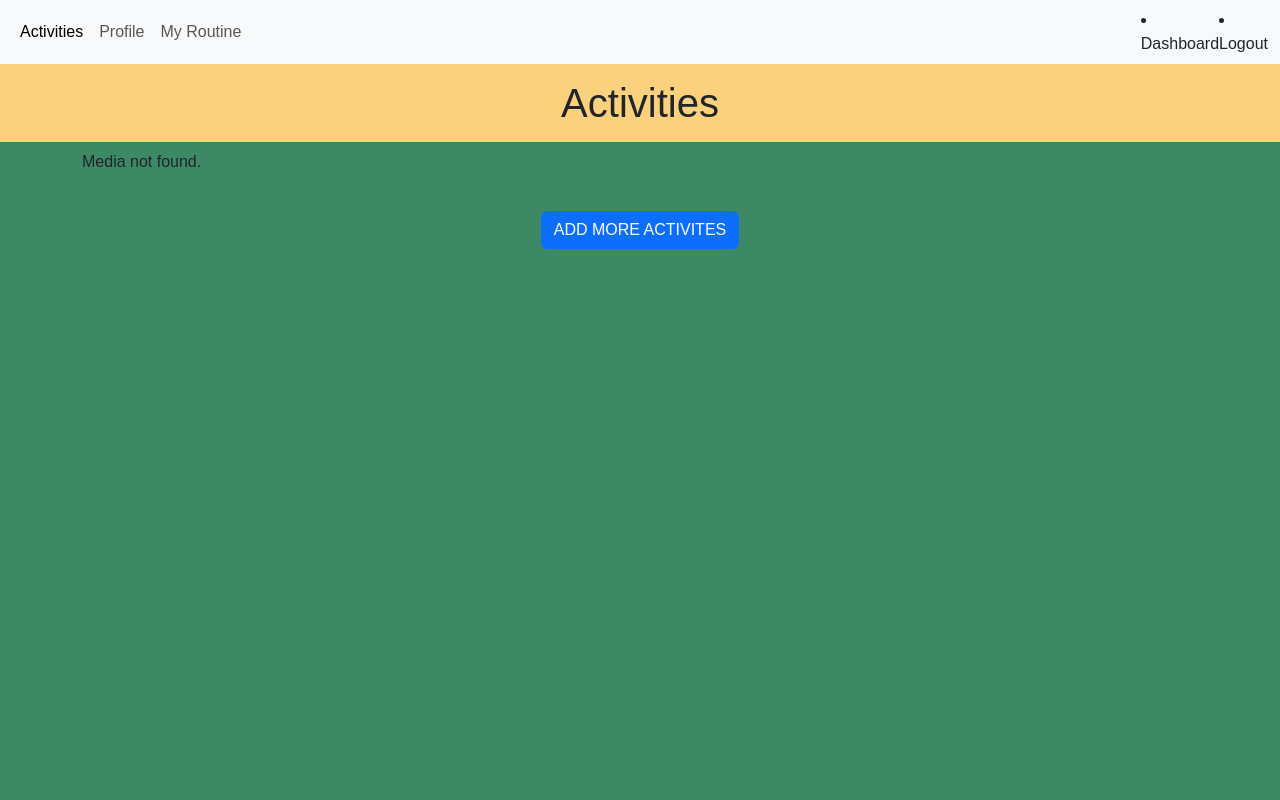
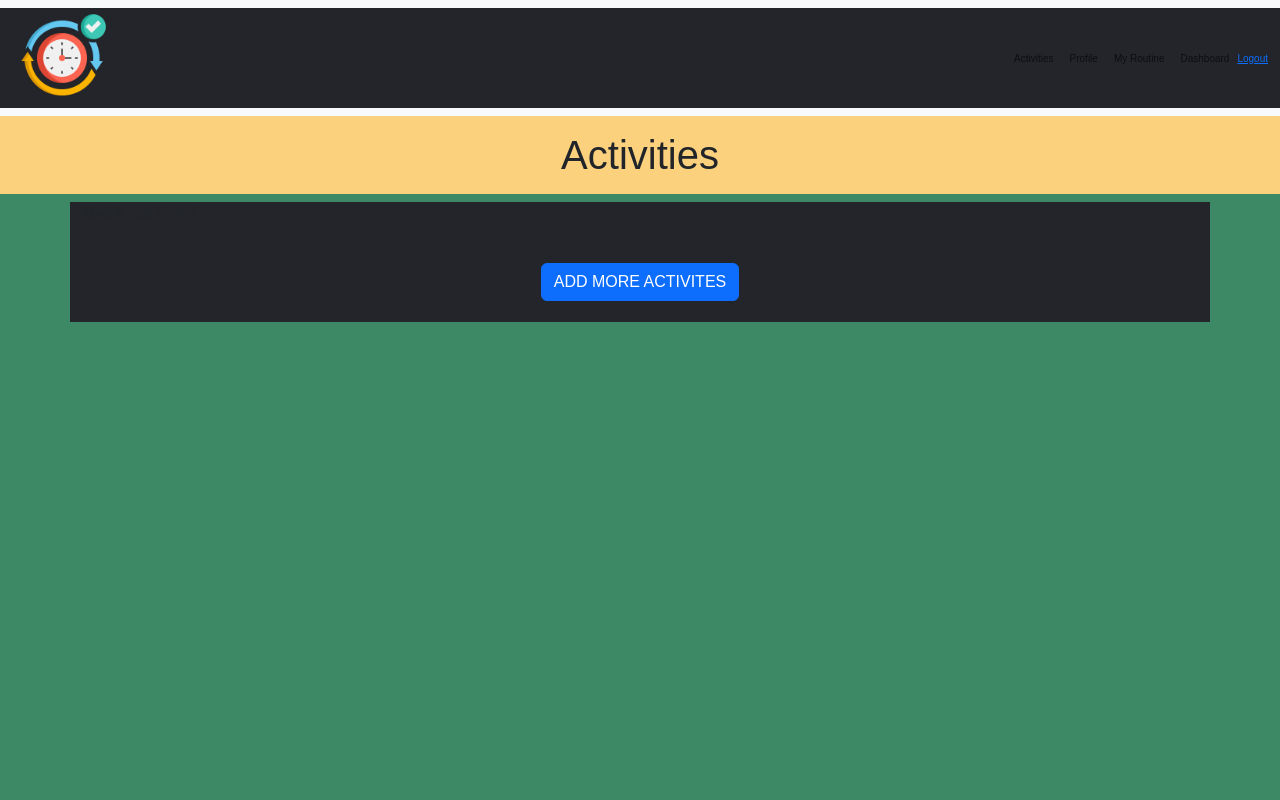
Before and after one commit to DarioDominkovic/BE-Project-Team-2, a PHP site: page /index.php in a window 1280 px wide. Run offline with PHP 8.4, Linux system fonts and the light colour scheme; the visitor is signed in with stand-in values (Sample User, id 1); data that the repository does not hold is empty.

Commit message:
added nav.css

```diff
--- /dev/null
+++ b/components/navbar.css
@@ -0,0 +1,25 @@
+*{
+    box-sizing: border-box;
+    margin: 0;
+    padding: 0;
+    background-color: #24252A;
+}
+
+li,a,button{
+    font-weight: 500;
+    font-size: 10px;
+    color: #edf0f1;
+    text-decoration: none;
+}
+
+.navbar{
+    display: flex;
+    justify-content: space-between;
+    align-items: center;
+    padding: 30px 10%;
+}
+
+img {
+    height: 100px;
+    width: 100%;
+}
--- a/components/navbar.php
+++ b/components/navbar.php
@@ -9,12 +9,19 @@ $navbar = "
         <div class='collapse navbar-collapse justify-content-end' id='navbarSupportedContent'>
             <ul class='navbar-nav me-auto mb-2 mb-lg-0'>";
 
+$navbar .= "
+            <img class='logo' src='../pictures/logo.png' alt='Logo'>
+            </ul>";
+
 if (isset($_SESSION["user"]) || isset($_SESSION["adm"])) {
     $navbar .= "
-                <li class='nav-item'>
-                    <a class='nav-link active' aria-current='page' href='{$raus}index.php'>Activities</a>
-                </li>";
+            <ul class='navbar-nav'>
+                <li class='nav-item'><a class='nav-link' href='{$raus}index.php'>Activities</a></li>
+            </ul>";
 }
+
+$navbar .= "
+            <ul class='navbar-nav'>";
 
 if (isset($_SESSION["user"])) {
     $id = $_SESSION["user"];
@@ -33,19 +40,29 @@ $navbar .= "
 if (isset($_SESSION["adm"])) {
     $id = $_SESSION["adm"];
     $navbar .= "
-            <li class='nav-item'>
-                <a class='nav-link' href='{$raus}dashboard.php'>Dashboard</a>
-            </li>";
+            <ul class='navbar-nav'>
+                <li class='nav-item'>
+                    <a class='nav-link' href='{$raus}dashboard.php'>Dashboard</a>
+                </li>
+            </ul>";
 }
+
+$navbar .= "
+            <ul class='navbar-nav'>";
 
 if (isset($_SESSION["user"]) || isset($_SESSION["adm"])) {
     $navbar .= "
-            <li class='nav-item'>
-                <a class='nav-link' href='{$raus}/login/logout.php?logout'>Logout</a>
-            </li>";
+                <li class='nav-item'>
+                    <a class='logout' href='{$raus}/login/logout.php?logout'>Logout</a>
+                </li>";
 }
 
 $navbar .= "
+            </ul>
         </div>
     </div>
 </nav>";
+?>
+ <head>
+  <link rel="stylesheet" href="navbar.css">
+</head>
```
Also changed, not shown: pictures/64ddf6c1b657f.png (added), pictures/64ddf705d7b7a.png (added), pictures/64ddf76c7d7b9.png (added), pictures/64ddf79675e46.png (added), pictures/dario.png (added), pictures/logo.png (added), pictures/luigi.png (added), pictures/mario.png (added), pictures/wario.png (added).
